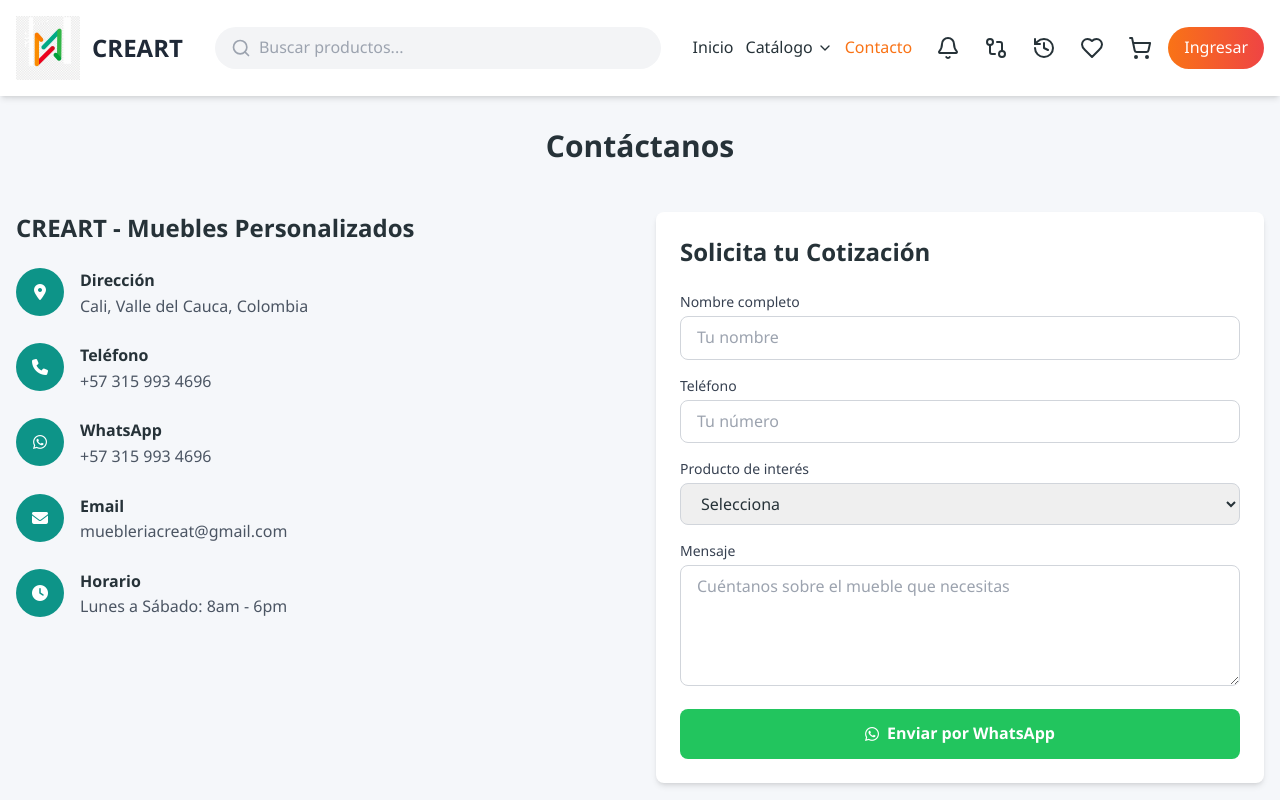
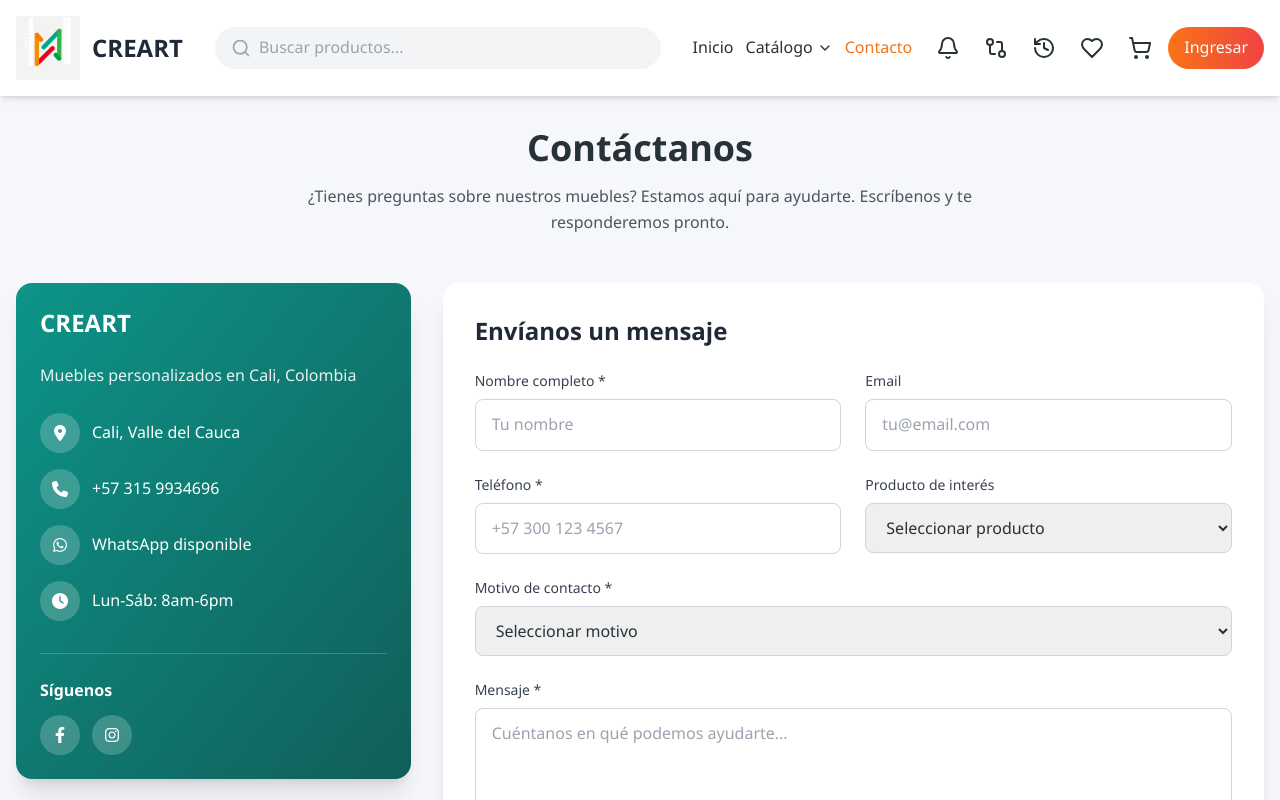
Before and after one commit to juandavidgudelonoa-sketch/creart-react, a React (Vite) app: page /contact in a window 1280 px wide. Shown: the top 800 px of the page. Built offline with nearby package versions, Linux system fonts and the light colour scheme.

Commit message:
features-agent: mejorar página de contacto con diseño moderno

```diff
--- a/src/pages/ContactPage.tsx
+++ b/src/pages/ContactPage.tsx
@@ -1,134 +1,224 @@
+import { useState } from 'react'
 import { useApp } from '../context/AppContext'
 
 export default function ContactPage() {
-  const { showToast } = useApp()
+  const { showToast, products } = useApp()
+  const [formData, setFormData] = useState({
+    nombre: '',
+    email: '',
+    telefono: '',
+    producto: '',
+    motivo: '',
+    mensaje: ''
+  })
+  const [enviando, setEnviando] = useState(false)
+
+  const motivos = [
+    'Consulta sobre producto',
+    'Pedido personalizado',
+    'Garantía',
+    'Sugerencia',
+    'Otro'
+  ]
+
+  const handleChange = (e: React.ChangeEvent<HTMLInputElement | HTMLTextAreaElement | HTMLSelectElement>) => {
+    setFormData({ ...formData, [e.target.name]: e.target.value })
+  }
 
   const handleSubmit = (e: React.FormEvent<HTMLFormElement>) => {
     e.preventDefault()
-    const form = e.currentTarget
-    const formData = new FormData(form)
+    setEnviando(true)
 
-    const message = `Hola! Quiero información sobre:\n\nProducto: ${formData.get('producto')}\nNombre: ${formData.get('nombre')}\nTeléfono: ${formData.get('telefono')}\nMensaje: ${formData.get('mensaje')}`
+    const message = `🪑 *CONSULTA CREART* 🪑
 
+*Nombre:* ${formData.nombre}
+*Email:* ${formData.email || 'No proporcionado'}
+*Teléfono:* ${formData.telefono}
+*Producto:* ${formData.producto || 'General'}
+*Motivo:* ${formData.motivo}
+
+*Mensaje:*
+${formData.mensaje}`
+
+    setTimeout(() => {
       window.open(`https://wa.me/573159934696?text=${encodeURIComponent(message)}`, '_blank')
       showToast('Mensaje enviado por WhatsApp', 'success')
+      setEnviando(false)
+      setFormData({ nombre: '', email: '', telefono: '', producto: '', motivo: '', mensaje: '' })
+    }, 1000)
   }
 
   return (
     <div className="container mx-auto px-4 py-8">
-      <h1 className="text-3xl font-bold text-center mb-12">Contáctanos</h1>
+      <h1 className="text-4xl font-bold text-center mb-4">Contáctanos</h1>
+      <p className="text-center text-gray-600 mb-12 max-w-2xl mx-auto">
+        ¿Tienes preguntas sobre nuestros muebles? Estamos aquí para ayudarte.
+        Escríbenos y te responderemos pronto.
+      </p>
 
-      <div className="grid grid-cols-1 md:grid-cols-2 gap-8">
+      <div className="grid grid-cols-1 lg:grid-cols-3 gap-8">
         {/* Contact Info */}
-        <div>
-          <h2 className="text-2xl font-bold mb-6">CREART - Muebles Personalizados</h2>
+        <div className="lg:col-span-1">
+          <div className="bg-gradient-to-br from-teal-600 to-teal-800 rounded-2xl p-6 text-white shadow-xl">
+            <h2 className="text-2xl font-bold mb-6">CREART</h2>
+            <p className="mb-6 opacity-90">Muebles personalizados en Cali, Colombia</p>
 
-          <div className="space-y-6">
-            <div className="flex items-start gap-4">
-              <div className="w-12 h-12 bg-teal-600 rounded-full flex items-center justify-center flex-shrink-0">
-                <i className="fas fa-map-marker-alt text-white"></i>
+            <div className="space-y-4">
+              <div className="flex items-center gap-3">
+                <div className="w-10 h-10 bg-white/20 rounded-full flex items-center justify-center">
+                  <i className="fas fa-map-marker-alt"></i>
                 </div>
-              <div>
-                <h3 className="font-semibold">Dirección</h3>
-                <p className="text-gray-600">Cali, Valle del Cauca, Colombia</p>
+                <span>Cali, Valle del Cauca</span>
+              </div>
+
+              <div className="flex items-center gap-3">
+                <div className="w-10 h-10 bg-white/20 rounded-full flex items-center justify-center">
+                  <i className="fas fa-phone"></i>
+                </div>
+                <span>+57 315 9934696</span>
+              </div>
+
+              <div className="flex items-center gap-3">
+                <div className="w-10 h-10 bg-white/20 rounded-full flex items-center justify-center">
+                  <i className="fab fa-whatsapp"></i>
+                </div>
+                <span>WhatsApp disponible</span>
+              </div>
+
+              <div className="flex items-center gap-3">
+                <div className="w-10 h-10 bg-white/20 rounded-full flex items-center justify-center">
+                  <i className="fas fa-clock"></i>
+                </div>
+                <span>Lun-Sáb: 8am-6pm</span>
               </div>
             </div>
 
-            <div className="flex items-start gap-4">
-              <div className="w-12 h-12 bg-teal-600 rounded-full flex items-center justify-center flex-shrink-0">
-                <i className="fas fa-phone text-white"></i>
-              </div>
-              <div>
-                <h3 className="font-semibold">Teléfono</h3>
-                <p className="text-gray-600">+57 315 993 4696</p>
-              </div>
-            </div>
-
-            <div className="flex items-start gap-4">
-              <div className="w-12 h-12 bg-teal-600 rounded-full flex items-center justify-center flex-shrink-0">
-                <i className="fab fa-whatsapp text-white"></i>
-              </div>
-              <div>
-                <h3 className="font-semibold">WhatsApp</h3>
-                <p className="text-gray-600">+57 315 993 4696</p>
-              </div>
-            </div>
-
-            <div className="flex items-start gap-4">
-              <div className="w-12 h-12 bg-teal-600 rounded-full flex items-center justify-center flex-shrink-0">
-                <i className="fas fa-envelope text-white"></i>
-              </div>
-              <div>
-                <h3 className="font-semibold">Email</h3>
-                <p className="text-gray-600">muebleriacreat@gmail.com</p>
-              </div>
-            </div>
-
-            <div className="flex items-start gap-4">
-              <div className="w-12 h-12 bg-teal-600 rounded-full flex items-center justify-center flex-shrink-0">
-                <i className="fas fa-clock text-white"></i>
-              </div>
-              <div>
-                <h3 className="font-semibold">Horario</h3>
-                <p className="text-gray-600">Lunes a Sábado: 8am - 6pm</p>
+            <div className="mt-8 pt-6 border-t border-white/20">
+              <h3 className="font-semibold mb-3">Síguenos</h3>
+              <div className="flex gap-3">
+                <a href="#" className="w-10 h-10 bg-white/20 rounded-full flex items-center justify-center hover:bg-white/30 transition">
+                  <i className="fab fa-facebook-f"></i>
+                </a>
+                <a href="#" className="w-10 h-10 bg-white/20 rounded-full flex items-center justify-center hover:bg-white/30 transition">
+                  <i className="fab fa-instagram"></i>
+                </a>
               </div>
             </div>
           </div>
         </div>
 
-        {/* Contact Form */}
-        <div className="bg-white rounded-lg shadow-md p-6">
-          <h2 className="text-2xl font-bold mb-6">Solicita tu Cotización</h2>
-          <form onSubmit={handleSubmit} className="space-y-4">
+        {/* Form */}
+        <div className="lg:col-span-2">
+          <form onSubmit={handleSubmit} className="bg-white rounded-2xl shadow-xl p-8">
+            <h2 className="text-2xl font-bold mb-6 text-gray-800">Envíanos un mensaje</h2>
+
+            <div className="grid grid-cols-1 md:grid-cols-2 gap-6 mb-6">
               <div>
-              <label className="block text-sm font-medium text-gray-700 mb-1">Nombre completo</label>
+                <label className="block text-sm font-medium text-gray-700 mb-2">Nombre completo *</label>
                 <input
                   type="text"
                   name="nombre"
+                  value={formData.nombre}
+                  onChange={handleChange}
                   required
-                className="w-full px-4 py-2 border border-gray-300 rounded-lg focus:ring-2 focus:ring-teal-500"
+                  className="w-full px-4 py-3 rounded-lg border border-gray-300 focus:border-teal-500 focus:ring-2 focus:ring-teal-200 transition"
                   placeholder="Tu nombre"
                 />
               </div>
+
               <div>
-              <label className="block text-sm font-medium text-gray-700 mb-1">Teléfono</label>
+                <label className="block text-sm font-medium text-gray-700 mb-2">Email</label>
+                <input
+                  type="email"
+                  name="email"
+                  value={formData.email}
+                  onChange={handleChange}
+                  className="w-full px-4 py-3 rounded-lg border border-gray-300 focus:border-teal-500 focus:ring-2 focus:ring-teal-200 transition"
+                  placeholder="tu@email.com"
+                />
+              </div>
+            </div>
+
+            <div className="grid grid-cols-1 md:grid-cols-2 gap-6 mb-6">
+              <div>
+                <label className="block text-sm font-medium text-gray-700 mb-2">Teléfono *</label>
                 <input
                   type="tel"
                   name="telefono"
+                  value={formData.telefono}
+                  onChange={handleChange}
                   required
-                className="w-full px-4 py-2 border border-gray-300 rounded-lg focus:ring-2 focus:ring-teal-500"
-                placeholder="Tu número"
+                  className="w-full px-4 py-3 rounded-lg border border-gray-300 focus:border-teal-500 focus:ring-2 focus:ring-teal-200 transition"
+                  placeholder="+57 300 123 4567"
                 />
               </div>
+
               <div>
-              <label className="block text-sm font-medium text-gray-700 mb-1">Producto de interés</label>
+                <label className="block text-sm font-medium text-gray-700 mb-2">Producto de interés</label>
                 <select
                   name="producto"
-                className="w-full px-4 py-2 border border-gray-300 rounded-lg focus:ring-2 focus:ring-teal-500"
+                  value={formData.producto}
+                  onChange={handleChange}
+                  className="w-full px-4 py-3 rounded-lg border border-gray-300 focus:border-teal-500 focus:ring-2 focus:ring-teal-200 transition"
                 >
-                <option value="">Selecciona</option>
-                <option value="silla">Silla</option>
-                <option value="mesa">Mesa</option>
-                <option value="taburete">Taburete</option>
-                <option value="personalizado">Personalizado</option>
+                  <option value="">Seleccionar producto</option>
+                  {products.slice(0, 10).map(p => (
+                    <option key={p.id} value={p.name}>{p.name}</option>
+                  ))}
                 </select>
               </div>
-            <div>
-              <label className="block text-sm font-medium text-gray-700 mb-1">Mensaje</label>
+            </div>
+
+            <div className="mb-6">
+              <label className="block text-sm font-medium text-gray-700 mb-2">Motivo de contacto *</label>
+              <select
+                name="motivo"
+                value={formData.motivo}
+                onChange={handleChange}
+                required
+                className="w-full px-4 py-3 rounded-lg border border-gray-300 focus:border-teal-500 focus:ring-2 focus:ring-teal-200 transition"
+              >
+                <option value="">Seleccionar motivo</option>
+                {motivos.map(m => (
+                  <option key={m} value={m}>{m}</option>
+                ))}
+              </select>
+            </div>
+
+            <div className="mb-6">
+              <label className="block text-sm font-medium text-gray-700 mb-2">Mensaje *</label>
               <textarea
                 name="mensaje"
-                rows={4}
-                className="w-full px-4 py-2 border border-gray-300 rounded-lg focus:ring-2 focus:ring-teal-500"
-                placeholder="Cuéntanos sobre el mueble que necesitas"
-              />
+                value={formData.mensaje}
+                onChange={handleChange}
+                required
+                rows={5}
+                className="w-full px-4 py-3 rounded-lg border border-gray-300 focus:border-teal-500 focus:ring-2 focus:ring-teal-200 transition resize-none"
+                placeholder="Cuéntanos en qué podemos ayudarte..."
+              ></textarea>
             </div>
+
             <button
               type="submit"
-              className="w-full bg-green-500 text-white py-3 rounded-lg font-semibold hover:bg-green-600 transition flex items-center justify-center gap-2"
+              disabled={enviando}
+              className="w-full bg-gradient-to-r from-teal-600 to-teal-700 text-white py-4 px-6 rounded-xl font-semibold text-lg hover:from-teal-700 hover:to-teal-800 transition transform hover:scale-[1.02] disabled:opacity-50 disabled:cursor-not-allowed flex items-center justify-center gap-2"
             >
-              <i className="fab fa-whatsapp"></i>
-              Enviar por WhatsApp
+              {enviando ? (
+                <>
+                  <i className="fas fa-spinner fa-spin"></i>
+                  Enviando...
+                </>
+              ) : (
+                <>
+                  <i className="fab fa-whatsapp text-xl"></i>
+                  Enviar mensaje por WhatsApp
+                </>
+              )}
             </button>
+
+            <p className="text-center text-gray-500 text-sm mt-4">
+              Al enviar, serás redirigido a WhatsApp para completar el mensaje
+            </p>
           </form>
         </div>
       </div>
```
Lines whose indentation alone changed are shown as unchanged.
